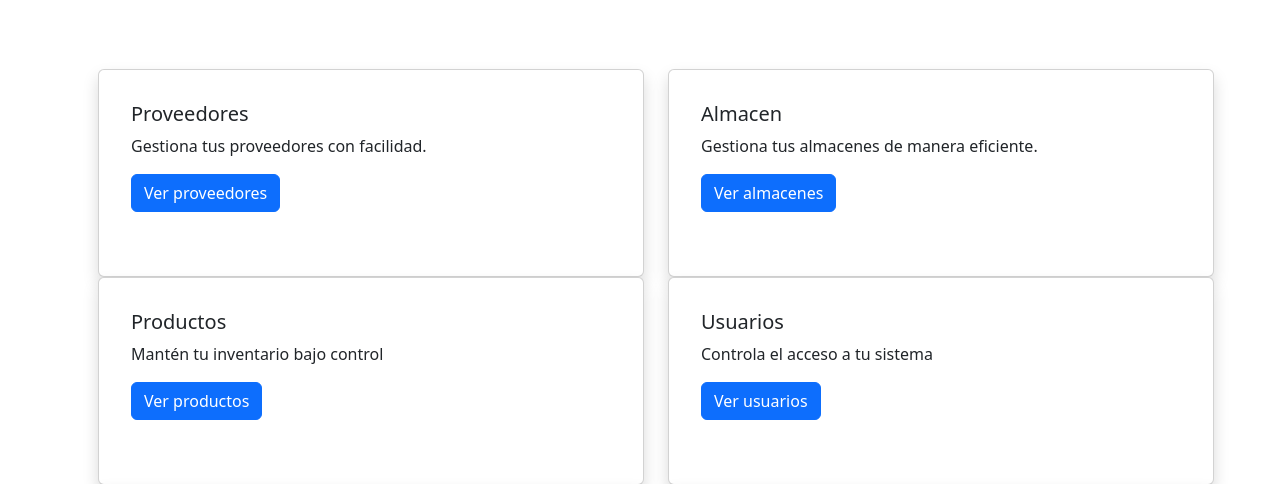
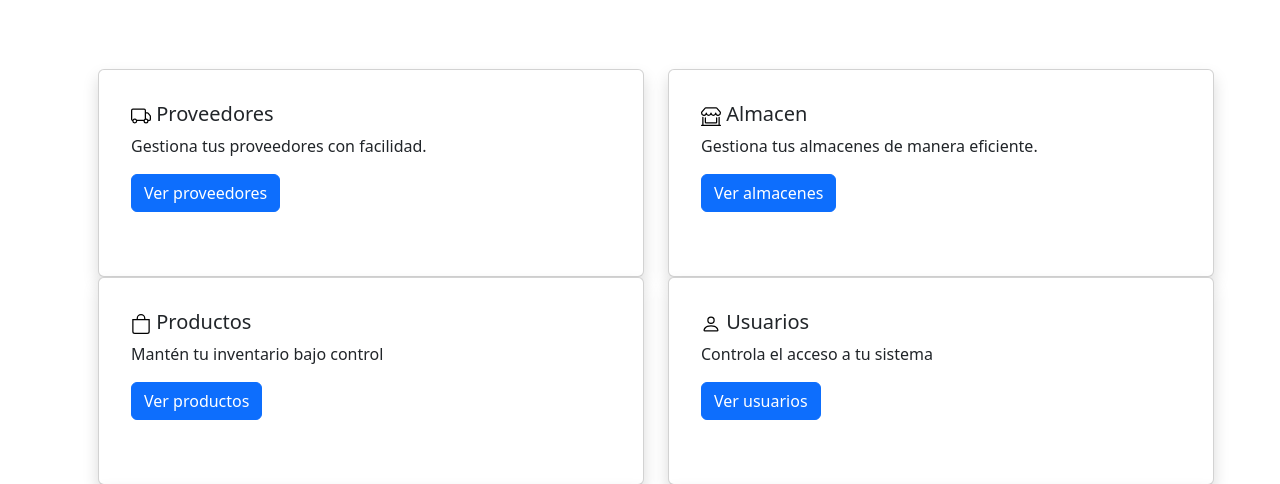
Before and after one commit to rijalss/Proyecto-universidad, a PHP site: page / in a window 1280 px wide. Shown: the part 166-650 px from the top of the page. Run offline with PHP 8.4, Linux system fonts and the light colour scheme; some libraries are stand-ins or nearby versions.

Commit message:
Coloque iconos a los links de principal

```diff
--- a/views/principal.php
+++ b/views/principal.php
@@ -23,7 +23,7 @@
         <div class="col-sm-6 mb-3 mb-sm-0">
             <div class="card shadow w-100 h-100 p-3">
             <div class="card-body">
-                <h5 class="card-title">Proveedores</h5>
+                <h5 class="card-title"><img width="20PX" src="public/img/truck.svg" alt=""> Proveedores</h5>
                 <p class="card-text ">Gestiona tus proveedores con facilidad.</p>
                 <a href="?pagina=proveedor" class="btn btn-primary">Ver proveedores</a>
             </div>
@@ -32,7 +32,7 @@
         <div class="col-sm-6">
             <div class="card shadow w-100 h-100 p-3">
             <div class="card-body">
-                <h5 class="card-title">Almacen</h5>
+                <h5 class="card-title"><img width="20PX" src="public/img/shop-window.svg" alt=""> Almacen </h5>
                 <p class="card-text"> Gestiona tus almacenes de manera eficiente.</p>
                 <a href="?pagina=almacen" class="btn btn-primary">Ver almacenes</a>
             </div>
@@ -41,7 +41,7 @@
         <div class="col-sm-6">
             <div class="card shadow w-100 h-100 p-3">
             <div class="card-body">
-                <h5 class="card-title">Productos</h5>
+                <h5 class="card-title"><img width="20PX" src="public/img/bag.svg" alt=""> Productos</h5>
                 <p class="card-text">Mantén tu inventario bajo control</p>
                 <a href="?pagina=producto" class="btn btn-primary">Ver productos</a>
             </div>
@@ -50,7 +50,7 @@
         <div class="col-sm-6 mb-3 mb-sm-0">
             <div class="card shadow w-100 h-100 p-3">
             <div class="card-body">
-                <h5 class="card-title">Usuarios</h5>
+                <h5 class="card-title"><img width="20PX" src="public/img/person.svg" alt=""> Usuarios</h5>
                 <p class="card-text">Controla el acceso a tu sistema</p>
                 <a href="?pagina=usuario" class="btn btn-primary">Ver usuarios</a>
             </div>
```
Also changed, not shown: public/img/bag.svg (added), public/img/person.svg (added), public/img/shop-window.svg (added), public/img/truck.svg (added).
